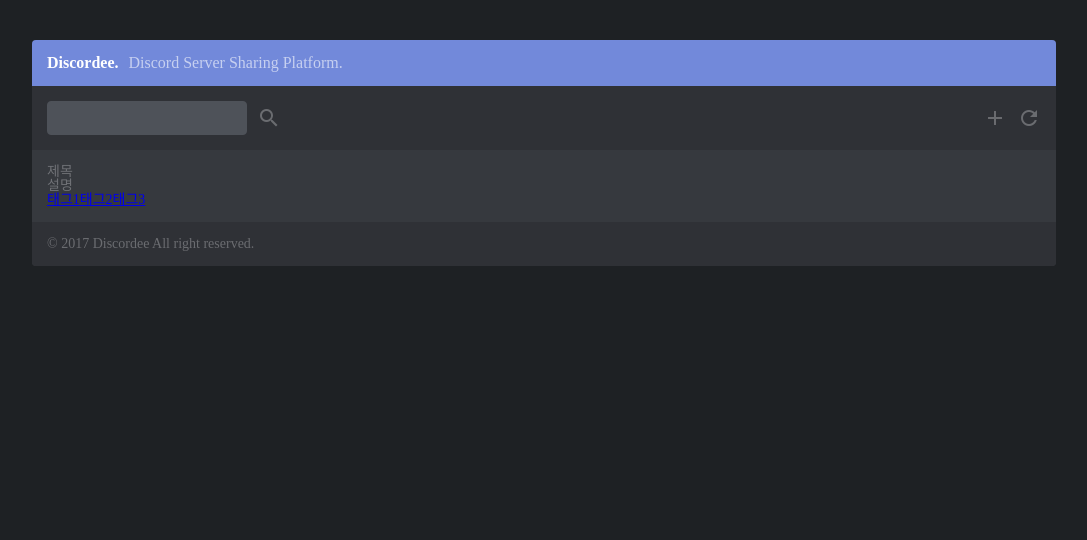
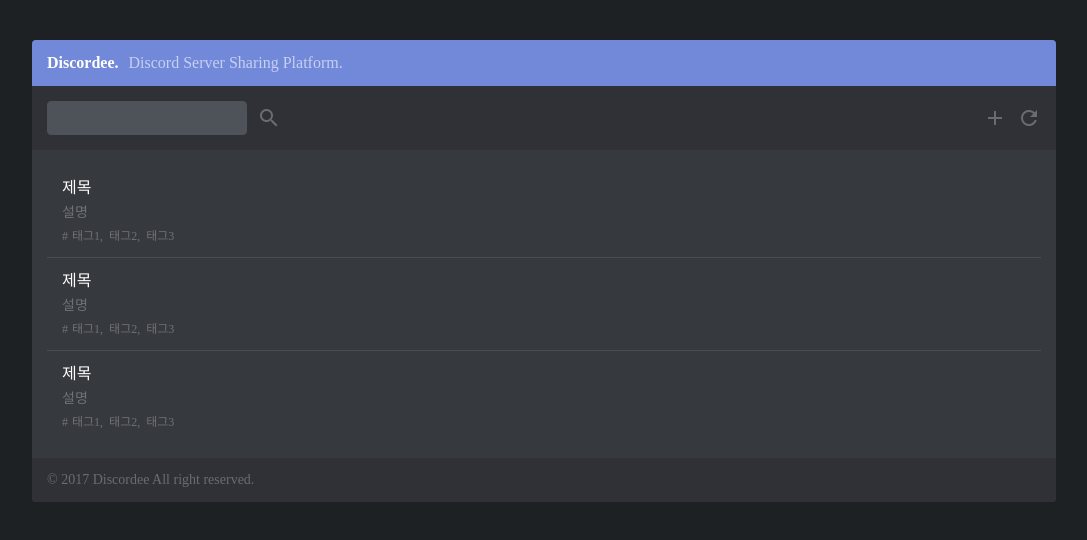
Before and after one commit to reumia/discordee, a React app: page / in a window 1280 px wide. Shown: the top 540 px of the page, without its empty margins (96-1183 px from the left). Built offline with nearby package versions, Linux system fonts and the light colour scheme.

Commit message:
Items 스타일 추가

```diff
--- a/src/App.js
+++ b/src/App.js
@@ -5,7 +5,11 @@ class App extends Component {
     constructor() {
         super();
         this.state = {
+            items: {
+                one: {
 
+                }
+            }
         }
     }
 
--- a/src/Items.js
+++ b/src/Items.js
@@ -6,7 +6,25 @@ function Items (props) {
             <div className="item">
                 <div className="item-title">제목</div>
                 <div className="item-description">설명</div>
-                <div className="item-tags">
+                <div className="item-tags tags">
+                    <a href="#" className="tag">태그1</a>
+                    <a href="#" className="tag">태그2</a>
+                    <a href="#" className="tag">태그3</a>
+                </div>
+            </div>
+            <div className="item">
+                <div className="item-title">제목</div>
+                <div className="item-description">설명</div>
+                <div className="item-tags tags">
+                    <a href="#" className="tag">태그1</a>
+                    <a href="#" className="tag">태그2</a>
+                    <a href="#" className="tag">태그3</a>
+                </div>
+            </div>
+            <div className="item">
+                <div className="item-title">제목</div>
+                <div className="item-description">설명</div>
+                <div className="item-tags tags">
                     <a href="#" className="tag">태그1</a>
                     <a href="#" className="tag">태그2</a>
                     <a href="#" className="tag">태그3</a>
--- a/src/index.scss
+++ b/src/index.scss
@@ -11,7 +11,8 @@ $radius-unit: 4px;
 $transition-unit: 0.2s ease;
 $padding-unit: 15px;
 
-// https://material.io/icons/
+/* Material Icons : https://material.io/icons */
+
 .material-icons {
   font-family: 'Material Icons';
   font-weight: normal;
@@ -32,6 +33,8 @@ $padding-unit: 15px;
     display: block;
   }
 }
+
+/* Form */
 
 %form-init {
   -webkit-appearance: none;
@@ -82,11 +85,22 @@ $padding-unit: 15px;
   }
 }
 
+/* Layout */
+
 html {
   background-color: $color-background-darkest;
   color: $color-foreground-darkest;
   font-size: 14px;
   line-height: 1;
+}
+
+a {
+  color: $color-foreground-darkest;
+  text-decoration: none;
+  transition: color $transition-unit;
+  &:hover {
+    color: $color-foreground;
+  }
 }
 
 .app {
@@ -146,3 +160,64 @@ html {
   padding: $padding-unit;
   background-color: $color-background-darker;
 }
+
+/* Items */
+
+.items {
+
+}
+
+.item {
+  padding: $padding-unit;
+}
+
+.item ~ .item {
+  border-top: 1px solid $color-border;
+}
+
+.item-title {
+  color: $color-foreground;
+  font-size: 16px;
+}
+
+.item-description {
+  margin-top: 10px;
+}
+
+.item-tags {
+  margin-top: 10px;
+}
+
+/* Tag */
+
+.tags {
+  &:before {
+    content: '#';
+    float: left;
+    margin-right: 4px;
+  }
+  &:after {
+    content: '';
+    display: block;
+    clear: both;
+  }
+  font-size: 12px;
+}
+
+.tag {
+  float: left;
+  &:before {
+    content: '';
+    display: inline-block;
+  }
+  &:hover {
+    color: $color-foreground-darkest;
+  }
+}
+
+.tag ~ .tag {
+  &:before {
+    content: ',';
+    margin-right: 6px;
+  }
+}
```
Also changed, not shown: 1 other file (tests, documents, lock files or other folders).
